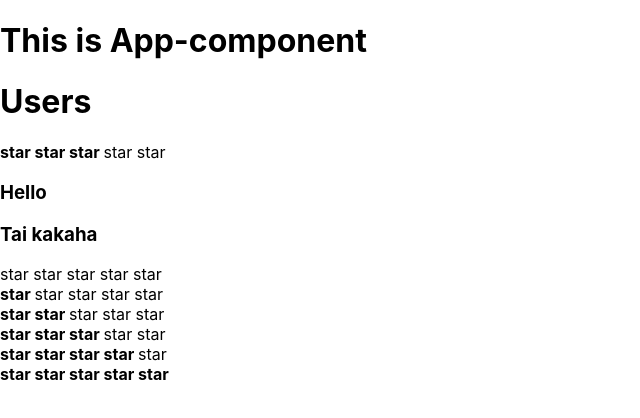
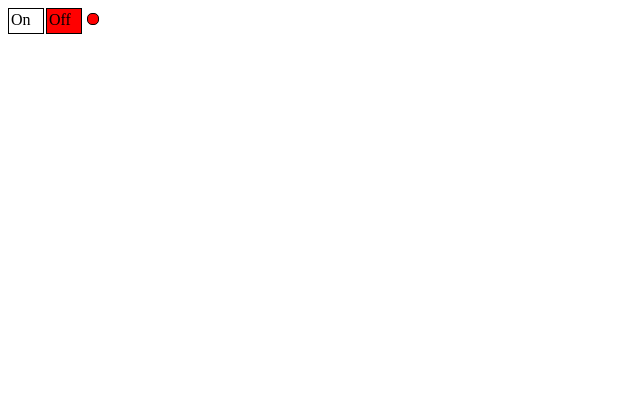
Before and after one commit to AnnAntonova2310/inc-kak-podrobno, a React (Create React App) app: page / in a window 1280 px wide. Shown: the top 418 px of the page, without its empty margins (0-640 px from the left). Built offline with nearby package versions, Linux system fonts and the light colour scheme.

Commit message:
UseState

```diff
--- a/src/App.tsx
+++ b/src/App.tsx
@@ -1,32 +1,37 @@
 import React from 'react';
 import Accordion from "./Components/Accordion/Accordion";
 import {Rating} from "./Components/Rating/Rating";
+import OnOff from "./OnOff/OnOff";
 
 function App() {
     return (
-        <div>
-            <PageTitle title={'This is App-component'}/>
-            <PageTitle title={'Users'}/>
-            <Rating value={3}/>
-            <Accordion title={'Hello'} collapsed = {true}/>
-            <Accordion title={'Tai kakaha'} collapsed = {true}/>
-            <Rating value={0}/>
-            <Rating value={1}/>
-            <Rating value={2}/>
-            <Rating value={3}/>
-            <Rating value={4}/>
-            <Rating value={5}/>
-        </div>
+        <OnOff/>
+
+
+        // <div>
+        //     <PageTitle title={'This is App-component'}/>
+        //     <PageTitle title={'Users'}/>
+        //     <Rating value={3}/>
+        //     <Accordion title={'Hello'} collapsed = {true}/>
+        //     <Accordion title={'Tai kakaha'} collapsed = {true}/>
+        //     <Rating value={0}/>
+        //     <Rating value={1}/>
+        //     <Rating value={2}/>
+        //     <Rating value={3}/>
+        //     <Rating value={4}/>
+        //     <Rating value={5}/>
+        // </div>
     )
 }
 
 export default App;
 
-type PageTitlePropsType = {
-    title: string
-}
-
-function PageTitle(props: PageTitlePropsType) {
-    return <h1>{ props.title }</h1>
-
-}
+// type PageTitlePropsType = {
+//     title: string
+// }
+//
+// function PageTitle(props: PageTitlePropsType) {
+//     return <h1>{ props.title }</h1>
+//
+// }
+//
--- /dev/null
+++ b/src/OnOff/OnOff.tsx
@@ -0,0 +1,47 @@
+import React, {useState} from 'react';
+
+type PropsType = {
+    // on: boolean;
+}
+
+
+const OnOff = () => {
+
+    let [on, setOn] = useState(false)
+
+
+    const onStyle = {
+        width: '30px',
+        height: '20px',
+        border: '1px solid black',
+        display: 'inline-block',
+        padding: '2px',
+        backgroundColor: on ? 'green' : 'white'
+    }
+    const offStyle = {
+        width: '30px',
+        height: '20px',
+        border: '1px solid black',
+        display: 'inline-block',
+        marginLeft: '2px',
+        padding: '2px',
+        backgroundColor: on ? 'white' : 'red'
+    }
+    const indicatorStyle = {
+        width: '10px',
+        height: '10px',
+        borderRadius: '5px',
+        border: '1px solid black',
+        display: 'inline-block',
+        marginLeft: '5px',
+        backgroundColor: on ? 'green' : 'red'
+    }
+
+    return <div>
+            <div style={onStyle} onClick={ ()=>{setOn(true)} }>On</div>
+            <div style={offStyle} onClick={ ()=>{setOn(false)} }>Off</div>
+            <div style = {indicatorStyle} onClick={ ()=>{} }></div>
+        </div>
+};
+
+export default OnOff;
--- a/src/index.css
+++ b/src/index.css
@@ -1,13 +1,13 @@
-body {
-  margin: 0;
-  font-family: -apple-system, BlinkMacSystemFont, 'Segoe UI', 'Roboto', 'Oxygen',
-    'Ubuntu', 'Cantarell', 'Fira Sans', 'Droid Sans', 'Helvetica Neue',
-    sans-serif;
-  -webkit-font-smoothing: antialiased;
-  -moz-osx-font-smoothing: grayscale;
-}
+/*body {*/
+/*  margin: 0;*/
+/*  font-family: -apple-system, BlinkMacSystemFont, 'Segoe UI', 'Roboto', 'Oxygen',*/
+/*    'Ubuntu', 'Cantarell', 'Fira Sans', 'Droid Sans', 'Helvetica Neue',*/
+/*    sans-serif;*/
+/*  -webkit-font-smoothing: antialiased;*/
+/*  -moz-osx-font-smoothing: grayscale;*/
+/*}*/
 
-code {
-  font-family: source-code-pro, Menlo, Monaco, Consolas, 'Courier New',
-    monospace;
-}
+/*code {*/
+/*  font-family: source-code-pro, Menlo, Monaco, Consolas, 'Courier New',*/
+/*    monospace;*/
+/*}*/
```
